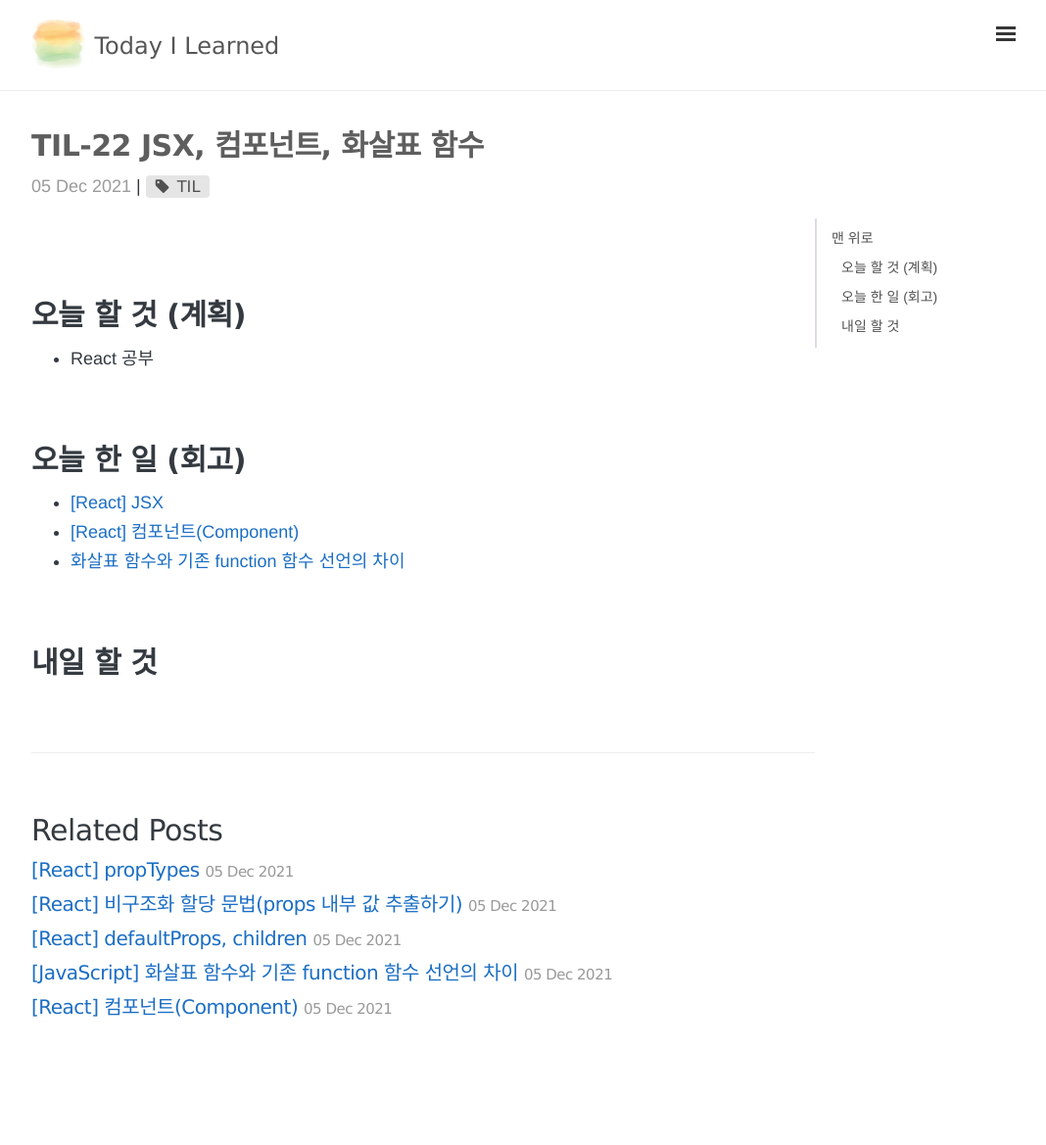
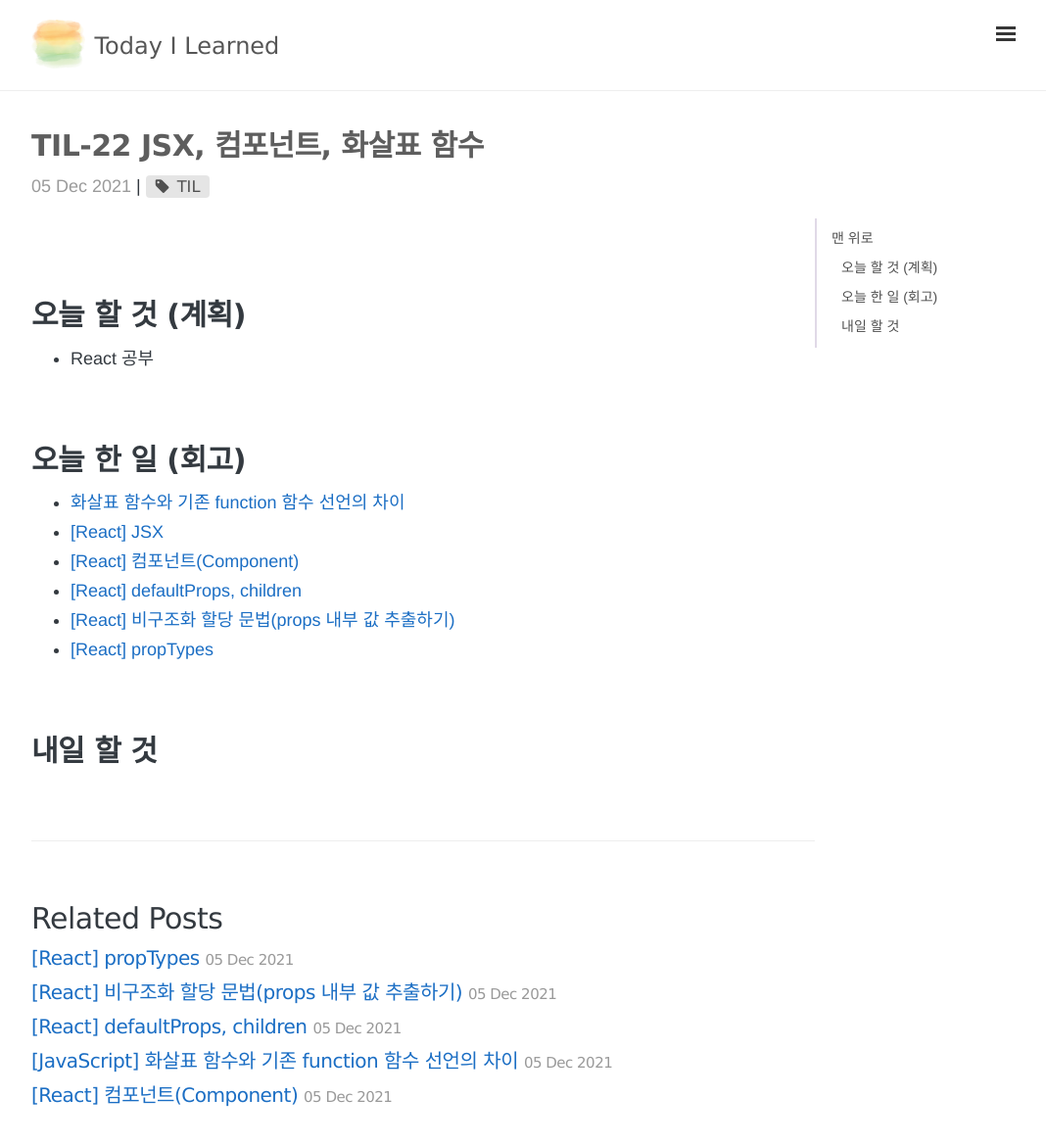
Before and after one commit to 1day1commit/1day1commit.github.io, a Jekyll site: the page built from _posts/TIL(Today I Learned)/2021-12-05-til-22.md, in a window 1280 px wide and 1191 px high. Shown: the top 1169 px of the window at 98% size, without its empty margins (208-1276 px from the left). Built offline with Jekyll 4.4.1, drawn with Linux system fonts in a browser that asks for light colours; nearby versions of some CDN libraries; comment, search, counter and statistics services are not loaded.

Commit message:
포스트 수정

```diff
--- a/_posts/TIL(Today I Learned)/2021-12-05-til-22.md
+++ b/_posts/TIL(Today I Learned)/2021-12-05-til-22.md
@@ -27,9 +27,12 @@
 
 # 오늘 한 일 (회고)
 
+- [화살표 함수와 기존 function 함수 선언의 차이](../javascript-13)
 - [[React] JSX](../react-04)
 - [[React] 컴포넌트(Component)](../react-05)
-- [화살표 함수와 기존 function 함수 선언의 차이](../javascript-13)
+- [[React] defaultProps, children](../react-06)
+- [[React] 비구조화 할당 문법(props 내부 값 추출하기)](../react-07)
+- [[React] propTypes](../react-08)
 
 <br>
 
```
